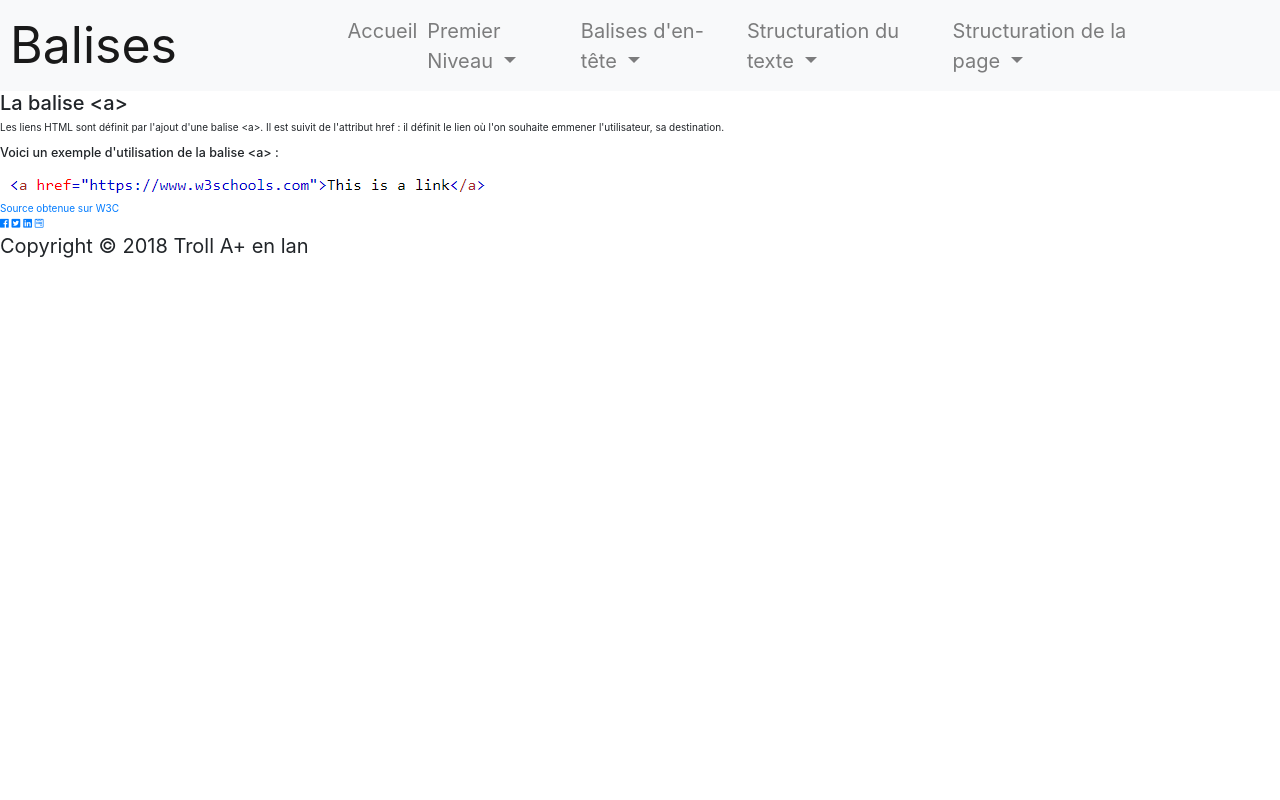
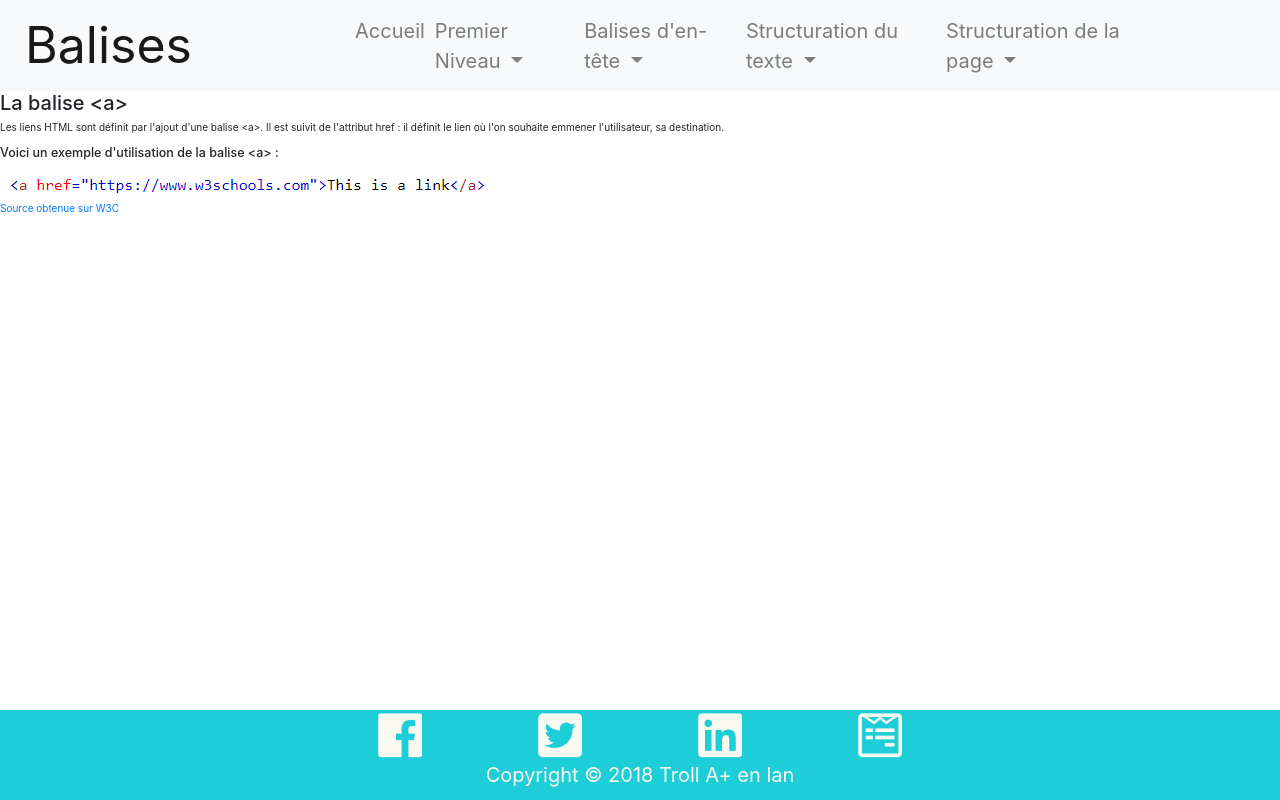
Before and after one commit to KomaWasTaken/DefinitionsBalises, a PHP site: page /balises/a.php in a window 1280 px wide. Run offline with PHP 8.4, Linux system fonts and the light colour scheme; some libraries are stand-ins or nearby versions.

Commit message:
placement footer

```diff
--- a/balises/a.php
+++ b/balises/a.php
@@ -6,7 +6,7 @@
     <meta http-equiv="X-UA-Compatible" content="ie=edge">
     <link rel="stylesheet" href="https://stackpath.bootstrapcdn.com/bootstrap/4.1.0/css/bootstrap.min.css" integrity="sha384-9gVQ4dYFwwWSjIDZnLEWnxCjeSWFphJiwGPXr1jddIhOegiu1FwO5qRGvFXOdJZ4" crossorigin="anonymous">
     <link rel="stylesheet" href="https://use.fontawesome.com/releases/v5.0.13/css/all.css" integrity="sha384-DNOHZ68U8hZfKXOrtjWvjxusGo9WQnrNx2sqG0tfsghAvtVlRW3tvkXWZh58N9jp" crossorigin="anonymous">
-    <link rel="stylesheet" href="css/style.css">
+    <link rel="stylesheet" href="../css/style.css">
     <title>Balise &lt;a&gt;</title>
 </head>
 <body>
--- a/balises/title.php
+++ b/balises/title.php
@@ -6,7 +6,7 @@
     <meta http-equiv="X-UA-Compatible" content="ie=edge">
     <link rel="stylesheet" href="https://stackpath.bootstrapcdn.com/bootstrap/4.1.0/css/bootstrap.min.css" integrity="sha384-9gVQ4dYFwwWSjIDZnLEWnxCjeSWFphJiwGPXr1jddIhOegiu1FwO5qRGvFXOdJZ4" crossorigin="anonymous">
     <link rel="stylesheet" href="https://use.fontawesome.com/releases/v5.0.13/css/all.css" integrity="sha384-DNOHZ68U8hZfKXOrtjWvjxusGo9WQnrNx2sqG0tfsghAvtVlRW3tvkXWZh58N9jp" crossorigin="anonymous">
-    <link rel="stylesheet" href="css/style.css">
+    <link rel="stylesheet" href="../css/style.css">
     <title>Title</title>
 </head>
 
--- a/css/style.css
+++ b/css/style.css
@@ -1,16 +1,23 @@
-html{font-size: 62.5%;}
+html{
+    font-size: 62.5%;
+}
+body{min-height:100vh;
+display:flex;
+flex-direction:column;}
+section{flex-grow:1;}
 @import url('https://fonts.googleapis.com/css?family=Ubuntu');
 
 
 /* =========================================================================
                                 Classe générique
-========================================================================= */
+========================================================================= /
 
     /* =========================================================================
                                     Margin & Padding
     ========================================================================= */
     .ptb-50{padding: 50px 0;}
-
+    .no-margin{margin:0;}
+    .no-padding{padding:0;}
     /* =========================================================================
                                     Height + Width
     ========================================================================= */
@@ -24,11 +31,18 @@ html{font-size: 62.5%;}
     .fs-20{font-size:2rem;}
     .fs-15{font-size:1.5rem;}
     .ubuntu{font-family: 'Ubuntu', sans-serif;}
-
-
-    /* =========================================================================
+/* =========================================================================
                                 Color & Background/filtre & border
     ========================================================================= */
+
+    .color1{color:#F6490D;}
+    .color2{color:#000249;}
+    .color3{color:#1DCED8;}
+    .color4{color:#FAF9F0;}
+    .bgcolor1{background-color:#F6490D;}
+    .bgcolor2{background-color:#000249;}
+    .bgcolor3{background-color:#1DCED8;}
+    .bgcolor4{background-color:#FAF9F0;}
 
     /* =========================================================================
                                     Géneral Générique
@@ -38,3 +52,4 @@ html{font-size: 62.5%;}
 /* =========================================================================
                                 Classe Spécifique
 ========================================================================= */
+nav a{color:#fff;}
--- a/include/footer.php
+++ b/include/footer.php
@@ -1,16 +1,16 @@
-<footer class="flex jccenter bgcolor3 ptb-80">
-    <section class="flex fd-column">
-        <div class="flex jcaround">
-                <a class="decorationnone" href="https://www.facebook.com/" target="_blank"><i class="fab fa-facebook color4"></i></a>
+<footer class="d-flex justify-content-center bgcolor3 ptb-80 align-self-end w-100 ">
+    <section class="d-flex flex-column align-items-center">
+        <div class="d-flex justify-content-around w-50">
+                <a class="decorationnone" href="https://www.facebook.com/" target="_blank"><i class="fab fs-50 fa-facebook color4"></i></a>
 
-                <a class="decorationnone" href="https://www.twitter.com/" target="_blank"><i class="fab fa-twitter-square color4"></i></a>
+                <a class="decorationnone" href="https://www.twitter.com/" target="_blank"><i class="fab fs-50 fa-twitter-square color4"></i></a>
 
-                <a class="decorationnone" href="https://www.linkedin.com/" alt="Linkedin" target="_blank"><i class="fab fa-linkedin color4"></i></a>
+                <a class="decorationnone" href="https://www.linkedin.com/" alt="Linkedin" target="_blank"><i class="fab fs-50 fa-linkedin color4"></i></a>
 
-                <a class="decorationnone" href="formulaire.php"><i class="fab fa-wpforms color4"></i></a>
+                <a class="decorationnone" href="formulaire.php"><i class="fab fs-50 fa-wpforms color4"></i></a>
         </div>
 
-        <div class="flex jccenter pt-30">
+        <div class="d-flex justify-content-center pt-30">
             <p class="color4 biter fs-20">Copyright © 2018 Troll A+ en lan</p>
         </div>
 </section>
--- a/include/header.php
+++ b/include/header.php
@@ -1,6 +1,6 @@
 <header>
 <div class="bd-example">
-    <nav class="navbar navbar-expand-lg navbar-light bg-light row">
+    <nav class="navbar navbar-expand-lg navbar-light bg-light row w-100 no-margin">
         <a class="navbar-brand col-3 fs-50" href="#">Balises</a>
         <button class="navbar-toggler" type="button" data-toggle="collapse" data-target="#navbarNavDropdown" aria-controls="navbarNavDropdown" aria-expanded="false" aria-label="Toggle navigation">
             <span class="navbar-toggler-icon"></span>
```
